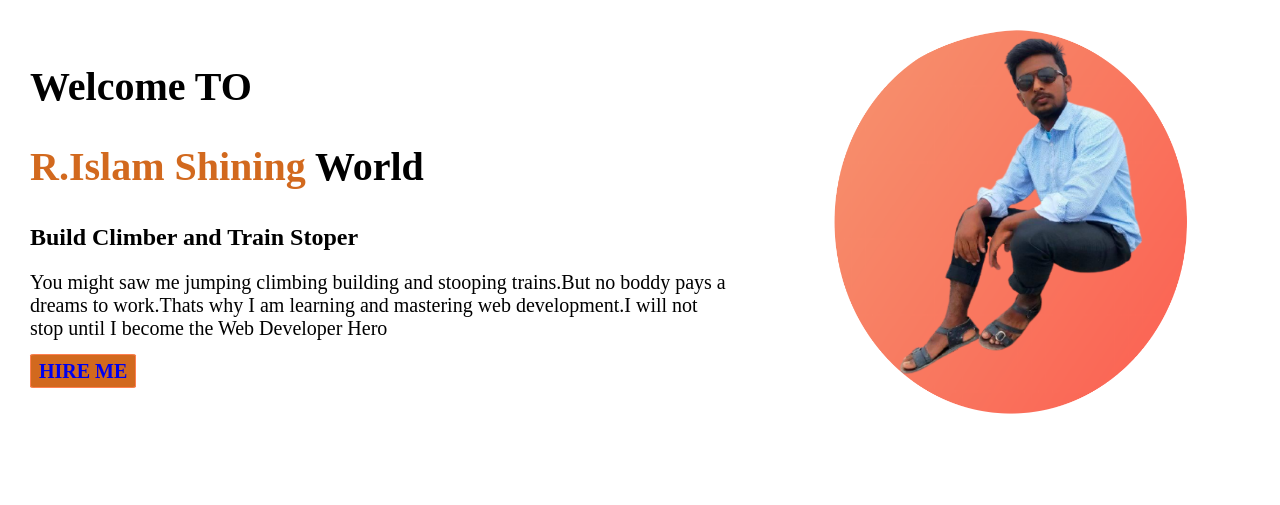
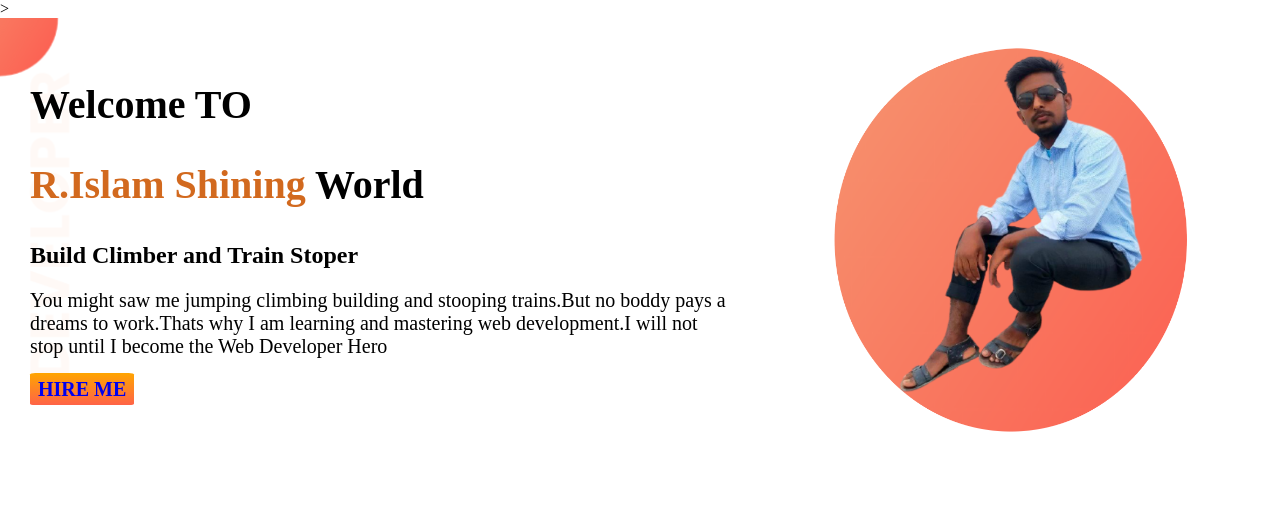
Before and after one commit to rabiul100/first-web, a plain HTML site: page index.html in a window 1280 px wide. Drawn offline with Linux system fonts and the light colour scheme; a web font is replaced by a local one.

Commit message:
added background image

```diff
--- a/index.html
+++ b/index.html
@@ -11,6 +11,7 @@
       <link href="https://fonts.googleapis.com/css2?family=Bona+Nova&display=swap" rel="stylesheet">
 </head>
 <body>
+   >
     <section class="section1">
         <div class="left-div">
             <h1>Welcome TO</h1>
@@ -20,7 +21,7 @@
                 Developer
                 Hero
             </p>
-            <a href="https://rabiul100.github.io/second-repo/" target="blank">HIRE ME</a>
+            <a class="link" href="https://rabiul100.github.io/second-repo/" target="blank">HIRE ME</a>
 
 
         </div>
--- a/style.css
+++ b/style.css
@@ -1,6 +1,11 @@
 body{
     font-family: 'Bona Nova', serif;
     margin: 0px;
+
+}
+.section1{
+    background-image: url(images/top-banner.png);
+    background-repeat: no-repeat;
 }
 span{
     color: chocolate;
@@ -26,11 +31,12 @@ img{
     height: 420px;
     width: 450px;
 }
-a{
+.link{
     font-size: 20px;
     font-weight: 700;
-    background-color: chocolate;
-    border: coral 1px solid;
+
+    background-image: linear-gradient(orange,tomato);
+
     border-radius: 5%;
     padding: 5px 8px;
     text-decoration: none;
```
